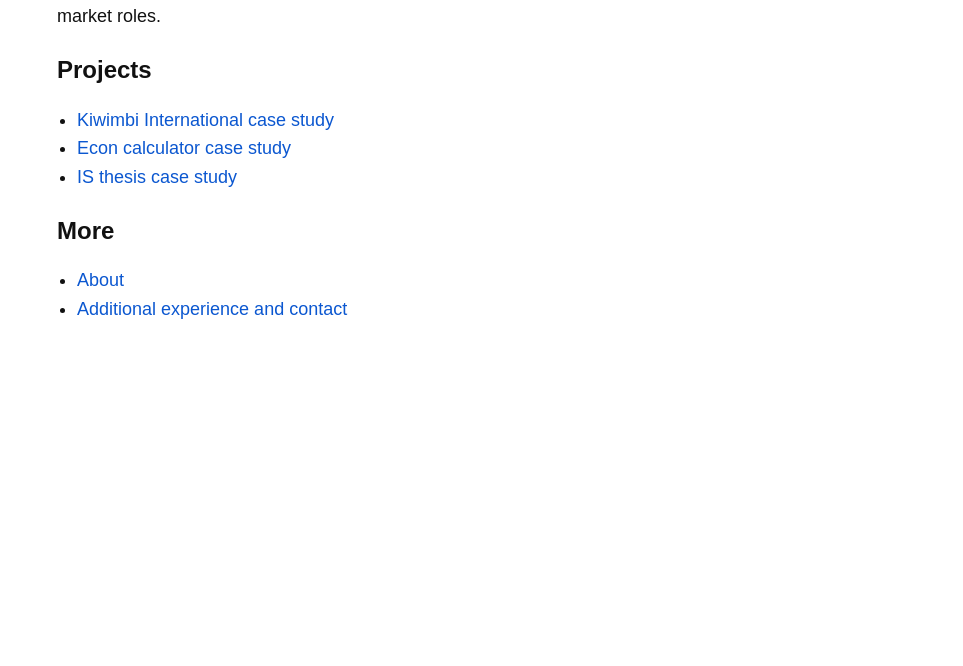
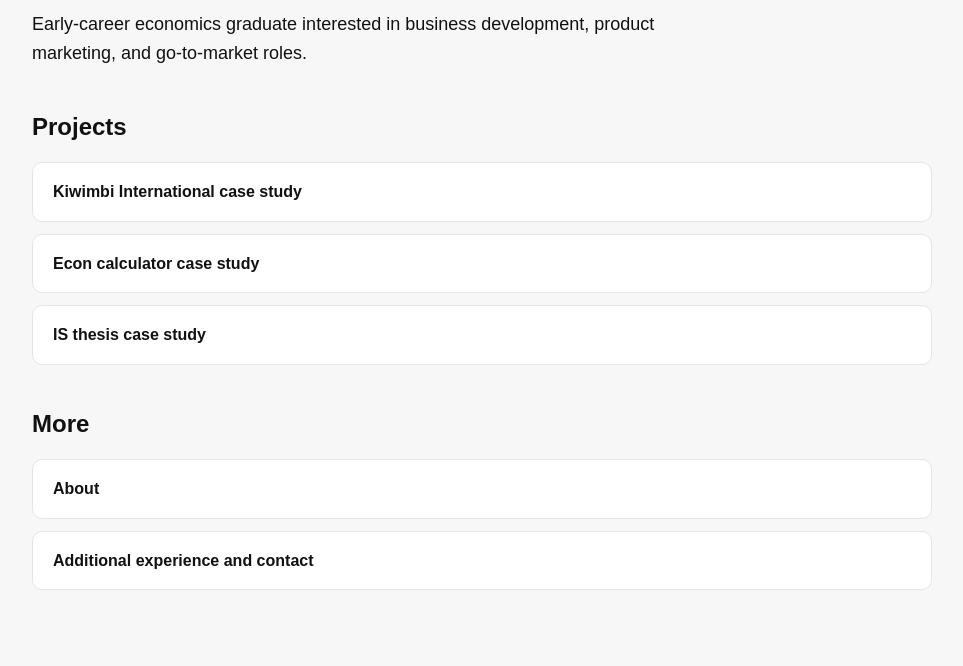
Before and after one commit to StratOthy/Othmane-Porfolio, a plain HTML site: page index.html in a window 1280 px wide. Shown: the part 177-843 px from the top of the page, without its empty margins (158-1121 px from the left). Before the commit the page ends 800 px from the top, so only its background shows below. Drawn offline with Linux system fonts and the light colour scheme.

Commit message:
Update style.css

```diff
--- a/style.css
+++ b/style.css
@@ -1,29 +1,62 @@
 body {
   font-family: Arial, sans-serif;
-  max-width: 850px;
-  margin: 40px auto;
-  padding: 20px;
+  background-color: #f7f7f7;
+  color: #111;
+  max-width: 900px;
+  margin: 0 auto;
+  padding: 60px 24px;
   line-height: 1.6;
-  color: #111;
 }
 
-h1, h2 {
-  margin-bottom: 10px;
+h1 {
+  font-size: 48px;
+  margin-bottom: 12px;
 }
 
-p, li {
+h2 {
+  font-size: 24px;
+  margin-top: 40px;
+  margin-bottom: 16px;
+}
+
+p {
   font-size: 18px;
+  max-width: 700px;
 }
 
 ul {
-  padding-left: 20px;
+  list-style: none;
+  padding: 0;
+}
+
+li {
+  background: white;
+  margin-bottom: 12px;
+  padding: 16px 20px;
+  border-radius: 10px;
+  border: 1px solid #e5e5e5;
 }
 
 a {
-  color: #0b57d0;
+  color: #111;
   text-decoration: none;
+  font-weight: bold;
 }
 
 a:hover {
-  text-decoration: underline;
+  color: #2563eb;
 }
+
+@media (max-width: 600px) {
+  body {
+    padding: 32px 16px;
+  }
+
+  h1 {
+    font-size: 36px;
+  }
+
+  p {
+    font-size: 16px;
+  }
+}
```
